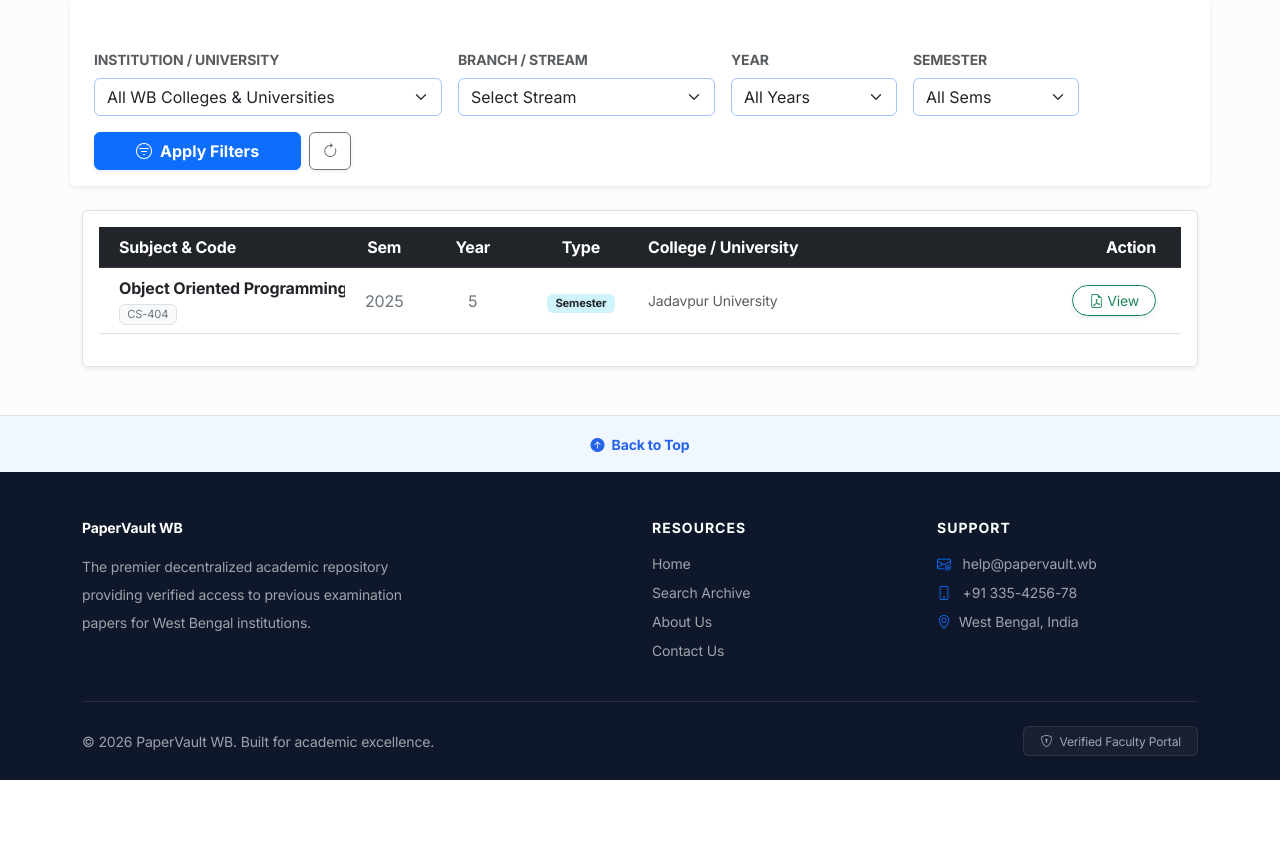
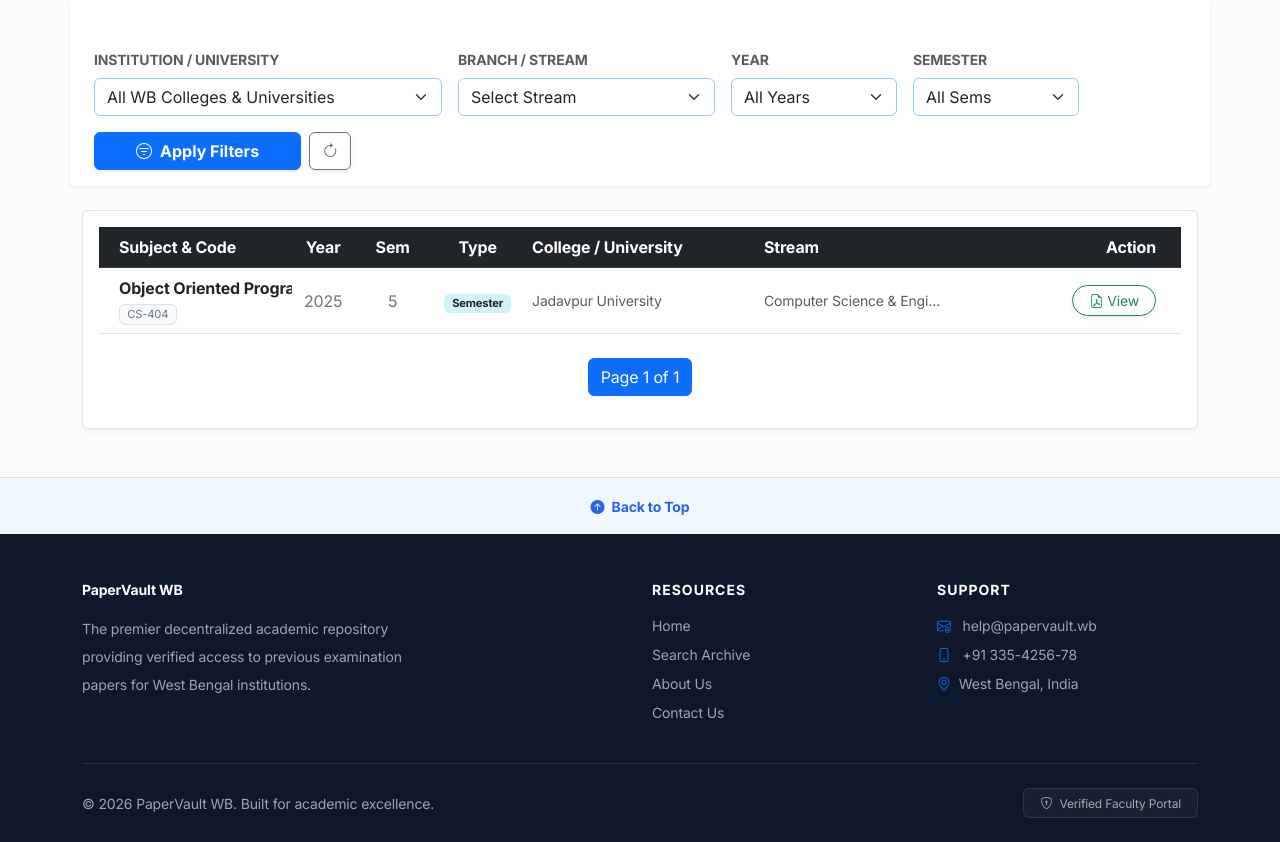
Before and after one commit to RanitMondal-2005/PaperVault-WB, a Django app: page /search/ in a window 1280 px wide. Shown: the part 121-963 px from the top of the page. Before the commit the page ends 901 px from the top, so only its background shows below. Run offline with Django 5.2, Linux system fonts and the light colour scheme; data comes from the database, SQL or seed files in the repository.

Commit message:
feat: add pagination and improved dynamic filtering to question paper search

```diff
--- a/wb_papers/papers/urls.py
+++ b/wb_papers/papers/urls.py
@@ -7,4 +7,9 @@ urlpatterns = [
     path('upload/', views.upload_paper, name='upload'),
     path('paper/edit/<int:pk>/', views.edit_paper, name='edit_paper'),
     path('paper/delete/<int:pk>/', views.delete_paper, name='delete_paper'),
+    path('password-change/', views.change_password, name='password_change'),
+    # AI Analyzer - Logic
+    path('ai-lab/', views.ai_lab_dashboard, name='ai_lab'),
+    path('ai-lab/select-subject/', views.ai_select_subject, name='ai_select_subject'),
+    path('ai-lab/analyze/', views.ai_analyze, name='ai_analyze'),
 ]
--- a/wb_papers/papers/views.py
+++ b/wb_papers/papers/views.py
@@ -4,7 +4,14 @@ from .forms import PaperUploadForm
 from colleges.models import College, Stream
 from django.contrib.auth.decorators import login_required
 from django.contrib import messages
+from django.core.paginator import Paginator
 import datetime
+from django.contrib.auth import update_session_auth_hash
+from django.contrib.auth.forms import PasswordChangeForm
+from django.db.models import Q
+from .ai_utils import extract_text_from_pdf, get_gemini_analysis
+from django.contrib.auth.decorators import login_required
+
 
 def dashboard(request):
     colleges = College.objects.all()
@@ -22,11 +29,17 @@ def paper_search(request):
     if sem: papers = papers.filter(semester=sem)
     if year: papers = papers.filter(year=year)
 
+    # ---- Applying Paginator Logic -----
+    paginator = Paginator(papers, 10) # 10 papers per page
+    page_number = request.GET.get('page')
+    page_obj = paginator.get_page(page_number)
+
+
     current_year = datetime.datetime.now().year
     year_range = range(current_year, current_year - 10, -1)
 
     context = {
-        'papers': papers,
+        'papers': page_obj,
         'colleges': College.objects.all(),
         'streams': Stream.objects.all(),
         'year_range': year_range,
@@ -48,6 +61,8 @@ def upload_paper(request):
                 paper.save()
                 messages.success(request, "Paper successfully published!")
                 return redirect('dashboard')
+            else:
+                messages.error(request, "Error publishing paper.")
         else:
             form = PaperUploadForm()
 
@@ -56,6 +71,23 @@ def upload_paper(request):
     else:
         messages.warning(request, "Verification Pending: Access Denied.")
         return redirect('dashboard')
+
+# Password change Logic
+@login_required
+def change_password(request):
+    if request.method == 'POST':
+        form = PasswordChangeForm(request.user, request.POST)
+        if form.is_valid():
+            user = form.save()
+            # This is the key: prevents logging the user out after change
+            update_session_auth_hash(request, user)
+            messages.success(request, 'Your password was successfully updated!')
+            return redirect('dashboard')
+        else:
+            messages.error(request, 'Please correct the errors below.')
+    else:
+        form = PasswordChangeForm(request.user)
+    return render(request, 'password_change.html', {'form': form})
 
 # Implementing Papers Edit and Delete Logic
 @login_required
@@ -102,3 +134,85 @@ def delete_paper(request, pk):
         return redirect('papers')
 
     return render(request, 'delete_paper.html', {'paper': paper})
+
+# ----------- AI INTEGRATION -------------
+
+def ai_lab_dashboard(request):
+    # Step 1: Initial Filter Form
+    colleges = Paper.objects.values_list('college__name', flat=True).distinct()
+    streams = Stream.objects.all()
+    return render(request, 'ai_lab_form.html', {
+        'colleges': colleges,
+        'streams': streams
+    })
+
+def ai_select_subject(request):
+    """ Intermediate step to find valid subjects based on filters """
+    if request.method == 'POST':
+        task = request.POST.get('task_type')
+
+        # If user chose manual PDF upload, skip straight to analysis
+        if task == 'pdf_upload':
+            return ai_analyze(request)
+
+        # Get filter data
+        start = request.POST.get('start_year')
+        end = request.POST.get('end_year')
+        sem = request.POST.get('semester')
+        institution_name = request.POST.get('institution')
+        stream_id = request.POST.get('stream')
+
+        # Find all unique subjects that actually exist for these filters
+        papers = Paper.objects.filter(year__range=(start, end), semester=sem)
+        if institution_name != 'All':
+            papers = papers.filter(college__name=institution_name)
+        if stream_id != 'All':
+            papers = papers.filter(stream_id=stream_id)
+
+        # Using QuerySets in Django
+        subjects = papers.values(
+            'subject_name',
+            'subject_code',
+            'year',
+        ).distinct().order_by('-year')
+
+        return render(request, 'ai_select_subject.html', {
+            'subjects': subjects,
+            'task': task,
+            'filters': request.POST # Pass filters forward
+        })
+    return redirect('ai_lab')
+
+def ai_analyze(request):
+    if request.method == 'POST':
+        task = request.POST.get('task_type')
+        combined_text = ""
+
+        # Logic for stored papers
+        if task in ['topics', 'summary']:
+            subject_name = request.POST.get('selected_subject')
+            papers = Paper.objects.filter(
+                subject_name=subject_name,
+                year__range=(request.POST.get('start_year'), request.POST.get('end_year')),
+                semester=request.POST.get('semester')
+            )
+            for paper in papers[:5]:
+                combined_text += extract_text_from_pdf(paper.pdf_file)
+
+        # Logic for manual uploads
+        elif task == 'pdf_upload':
+            for slot in ['pdf1', 'pdf2', 'pdf3']:
+                f = request.FILES.get(slot)
+                if f:
+                    combined_text += extract_text_from_pdf(f)
+
+        # Execution
+        if not combined_text.strip():
+            return render(request, 'ai_result.html', {'result': "Error: No text could be extracted. Please check your files or selection."})
+
+        # Single API call - task parameter will determine the prompt and analysis style in ai_utils.py
+        result = get_gemini_analysis(combined_text, task)
+
+        return render(request, 'ai_result.html', {'result': result, 'task': task})
+
+    return redirect('ai_lab')
--- a/wb_papers/templates/papers.html
+++ b/wb_papers/templates/papers.html
@@ -56,10 +56,11 @@
     <thead class="table-dark">
         <tr>
             <th class="col-sub" style="width: 25%;">Subject & Code</th>
-            <th class="col-sem text-center" style="width: 8%;">Sem</th>
-            <th class="col-year text-center" style="width: 10%;">Year</th>
+            <th class="col-sem text-center" style="width: 8%;">Year</th>
+            <th class="col-year text-center" style="width: 10%;">Sem</th>
             <th class="col-type text-center" style="width: 12%;">Type</th>
             <th class="col-clg" style="width: 30%;">College / University</th>
+            <th class="col-clg" style="width: 30%;">Stream</th>
             <th class="col-action text-end" style="width: 25%; padding-right: 20px;">Action</th>
         </tr>
     </thead>
@@ -86,6 +87,12 @@
                 </div>
             </td>
 
+            <td class="col-clg small text-muted">
+                <div class="text-truncate" style="max-width: 180px;" title="{{ paper.stream.name }}">
+                    {{ paper.stream.name }}
+                </div>
+            </td>
+
             <td class="col-action text-end">
                 <div class="d-inline-flex gap-2">
                     <a href="{{ paper.pdf_file.url }}" class="btn btn-sm btn-outline-success rounded-pill px-3 shadow-sm" target="_blank">
@@ -108,7 +115,7 @@
         </tr>
         {% empty %}
         <tr>
-            <td colspan="5" class="text-center py-5 text-muted bg-light bg-opacity-50">
+            <td colspan="10" class="text-center py-5 text-muted bg-light bg-opacity-50">
                 <i class="bi bi-search d-block fs-1 mb-2 opacity-25"></i>
                 <p class="mb-0">No question papers found matching your criteria.</p>
                 <small>Try clearing your filters or selecting a different college.</small>
@@ -117,6 +124,30 @@
         {% endfor %}
     </tbody>
 </table>
-    </div>
+{% comment %} Paginator Logic {% endcomment %}
+<nav aria-label="Page navigation" class="mt-4">
+    <ul class="pagination justify-content-center">
+        {% if papers.has_previous %}
+            <li class="page-item">
+                <a class="page-link" href="?page=1&college={{ request.GET.college }}&stream={{ request.GET.stream }}&year={{ request.GET.year }}&semester={{ request.GET.semester }}">&laquo; First</a>
+            </li>
+            <li class="page-item">
+                <a class="page-link" href="?page={{ papers.previous_page_number }}&college={{ request.GET.college }}&stream={{ request.GET.stream }}&year={{ request.GET.year }}&semester={{ request.GET.semester }}">Previous</a>
+            </li>
+        {% endif %}
+
+        <li class="page-item active"><span class="page-link">Page {{ papers.number }} of {{ papers.paginator.num_pages }}</span></li>
+
+        {% if papers.has_next %}
+            <li class="page-item">
+                <a class="page-link" href="?page={{ papers.next_page_number }}&college={{ request.GET.college }}&stream={{ request.GET.stream }}&year={{ request.GET.year }}&semester={{ request.GET.semester }}">Next</a>
+            </li>
+            <li class="page-item">
+                <a class="page-link" href="?page={{ papers.paginator.num_pages }}&college={{ request.GET.college }}&stream={{ request.GET.stream }}&year={{ request.GET.year }}&semester={{ request.GET.semester }}">Last &raquo;</a>
+            </li>
+        {% endif %}
+    </ul>
+</nav>
+</div>
 </div>
 {% endblock %}
```
Also changed, not shown: wb_papers/templates/dashboard.html (+13 -2 lines).
